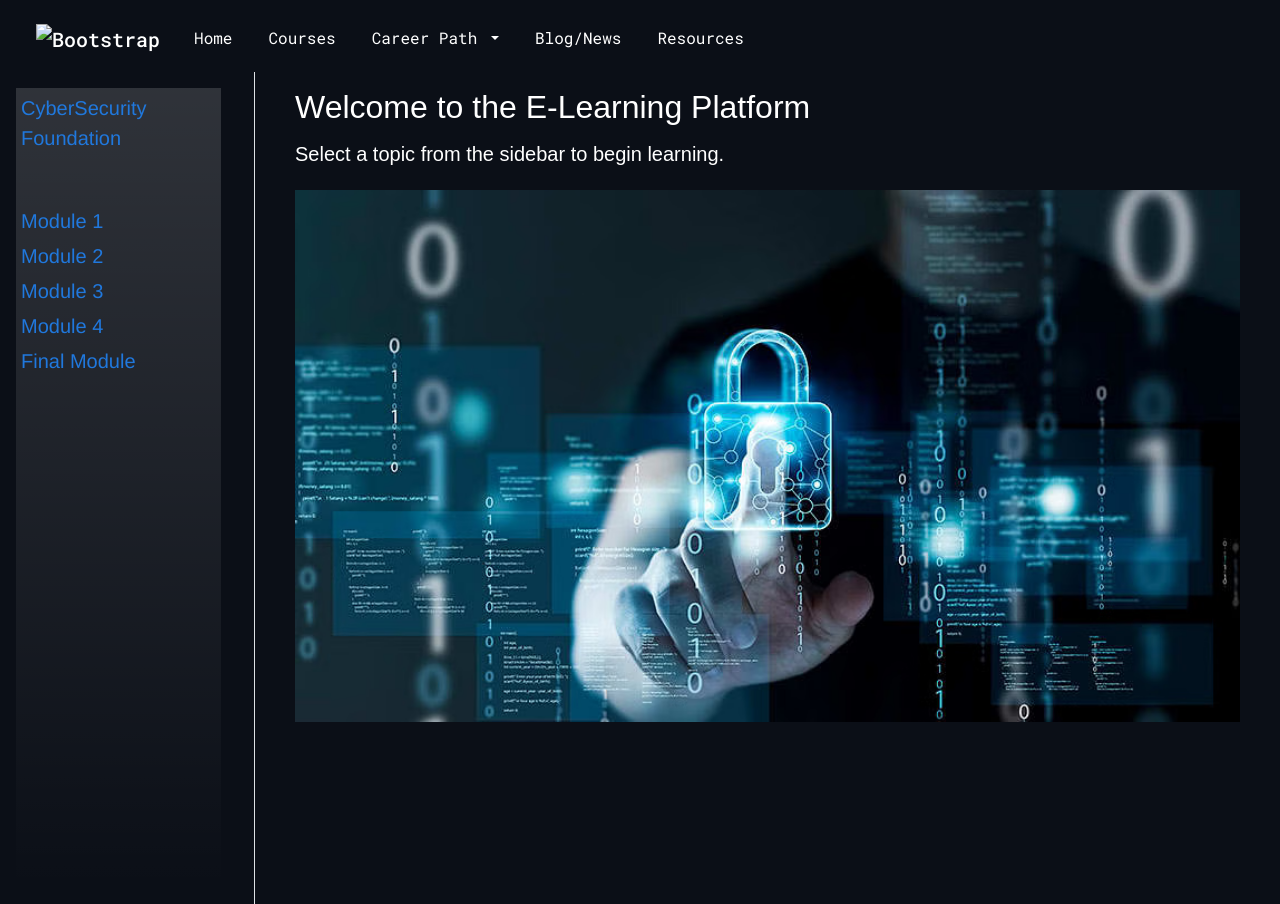
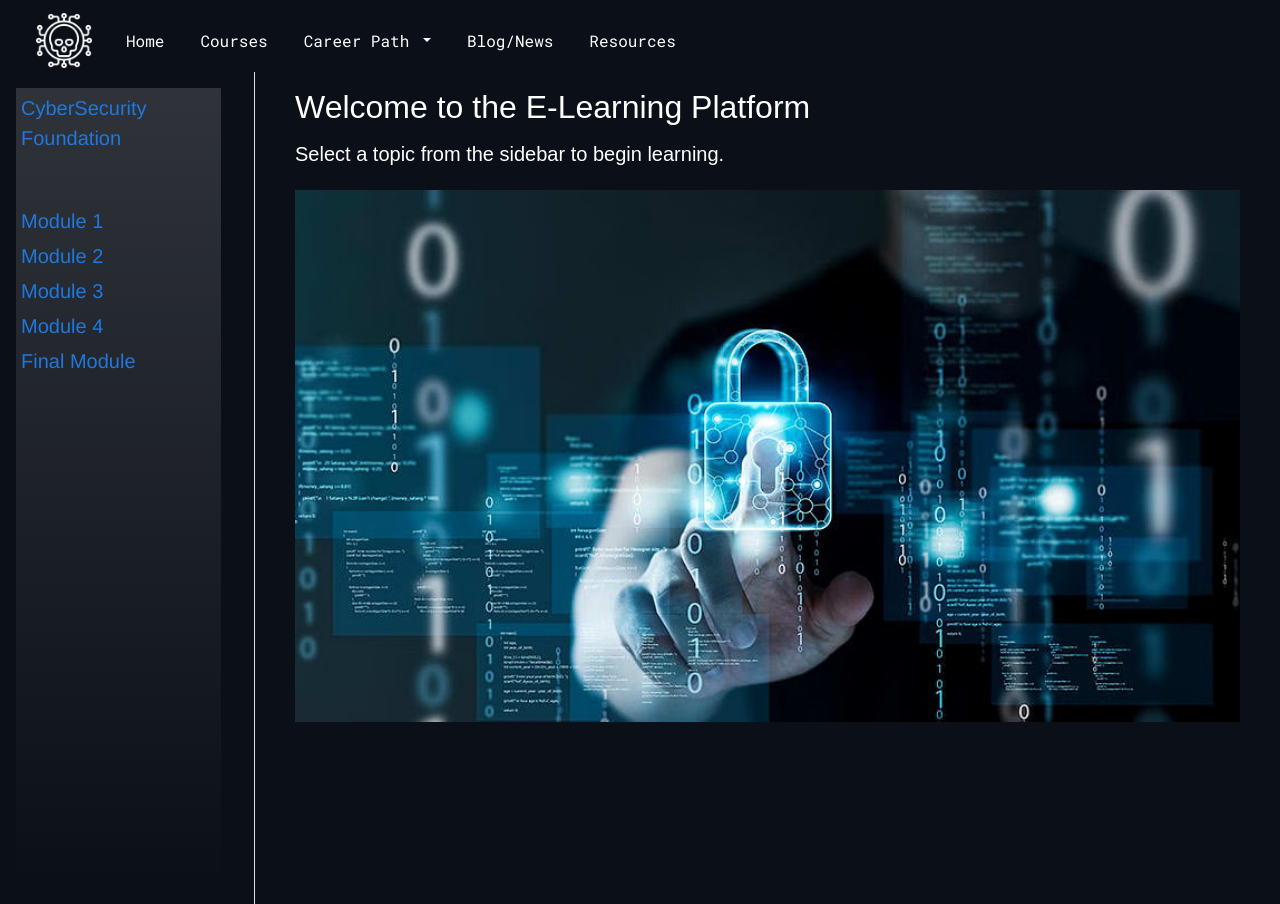
Before and after one commit to khankabi/ELearningPlatform, a plain HTML site: page Courses/course.html in a window 1280 px wide. Drawn offline with nearby package versions, Linux system fonts and the light colour scheme; the site is published under a folder, as on GitHub Pages, so addresses that start at the root find nothing; a web font is replaced by a local one.

Commit message:
Update course.html

```diff
--- a/Courses/course.html
+++ b/Courses/course.html
@@ -25,7 +25,7 @@
      <!-- NavigationBar -->
     <nav class="navbar navbar-expand-lg " style="background-color: transparent;">
         <div class="container-fluid ml-1">
-            <a class="navbar-brand ms-4" href="../index.html"><img src="/Assests/logo2.png" alt="Bootstrap" width="56"
+            <a class="navbar-brand ms-4" href="../index.html"><img src="../Assests/logo2.png" alt="Bootstrap" width="56"
                     height="55"></a>
             <button class="navbar-toggler" type="button" data-bs-toggle="collapse"
                 data-bs-target="#navbarSupportedContent" aria-controls="navbarSupportedContent" aria-expanded="false"
```
